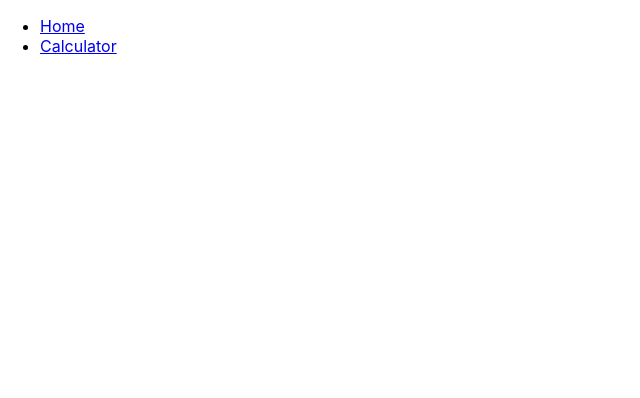
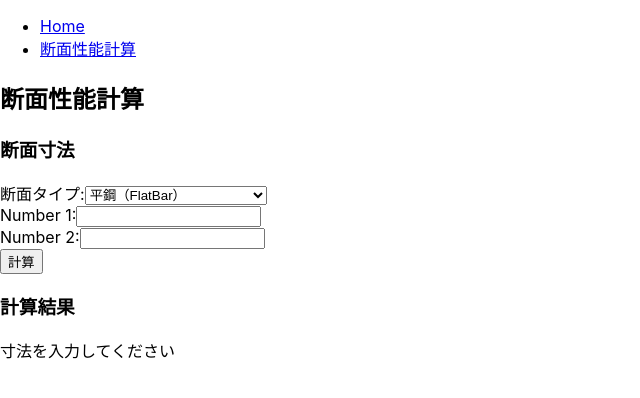
Before and after one commit to st-func/st-func-web, a React (Create React App) app: page /st-func-web/section in a window 1280 px wide. Before the commit this address had no page. Shown: the top 398 px of the page, without its empty margins (0-640 px from the left). Built offline with nearby package versions, Linux system fonts and the light colour scheme.

Commit message:
断面性能計算のクラス名を修正

```diff
--- a/src/App.tsx
+++ b/src/App.tsx
@@ -1,9 +1,9 @@
-import React, { useState } from "react";
+import React from "react";
 import { BrowserRouter as Router, Routes, Route, Link } from "react-router-dom";
 
 // Components
 import Home from "./Home";
-import Calculator from "./Calculator";
+import SecProperty from "./SecProperty";
 
 const App: React.FC = () => {
   return (
@@ -15,14 +15,14 @@ const App: React.FC = () => {
               <Link to="/">Home</Link>
             </li>
             <li>
-              <Link to="/calc">Calculator</Link>
+              <Link to="/section">断面性能計算</Link>
             </li>
           </ul>
         </nav>
 
         <Routes>
           <Route path="/" element={<Home />} />
-          <Route path="/calc" element={<Calculator />} />
+          <Route path="/section" element={<SecProperty />} />
         </Routes>
       </div>
     </Router>
--- a/src/Calculator.tsx
+++ b/src/SecProperty.tsx
@@ -2,7 +2,7 @@ import React, { useState } from "react";
 import { SecBuildBox, SecFlatBar, SecSteel } from "@st-func/st-func-ts";
 import { Unit } from "@st-func/st-func-ts";
 
-const Calculator: React.FC = () => {
+const SecProperty: React.FC = () => {
   const [calcMode, setCalcMode] = useState<"buildBox" | "flatBar">("flatBar");
   const [num1, setNum1] = useState("");
   const [num2, setNum2] = useState("");
@@ -37,17 +37,18 @@ const Calculator: React.FC = () => {
 
   return (
     <div>
-      <h2>Calculator</h2>
+      <h2>断面性能計算</h2>
+      <h3>断面寸法</h3>
       <div>
-        <label>Calculation Mode:</label>
+        <label>断面タイプ:</label>
         <select
           value={calcMode}
           onChange={(e) =>
             setCalcMode(e.target.value as "buildBox" | "flatBar")
           }
         >
-          <option value="buildBox">BuildBox</option>
-          <option value="flatBar">FlatBar</option>
+          <option value="buildBox">組立角形鋼管（BuildBox）</option>
+          <option value="flatBar">平鋼（FlatBar）</option>
         </select>
       </div>
       <div>
@@ -86,10 +87,13 @@ const Calculator: React.FC = () => {
           </div>
         </div>
       )}
-      <button onClick={handleCalculation}>Calculate</button>
-      <div>Result: {result !== undefined ? result : "Please calculate"}</div>
+      <button onClick={handleCalculation}>計算</button>
+      <div>
+        <h3>計算結果</h3>
+        {result !== undefined ? result : "寸法を入力してください"}
+      </div>
     </div>
   );
 };
 
-export default Calculator;
+export default SecProperty;
```
